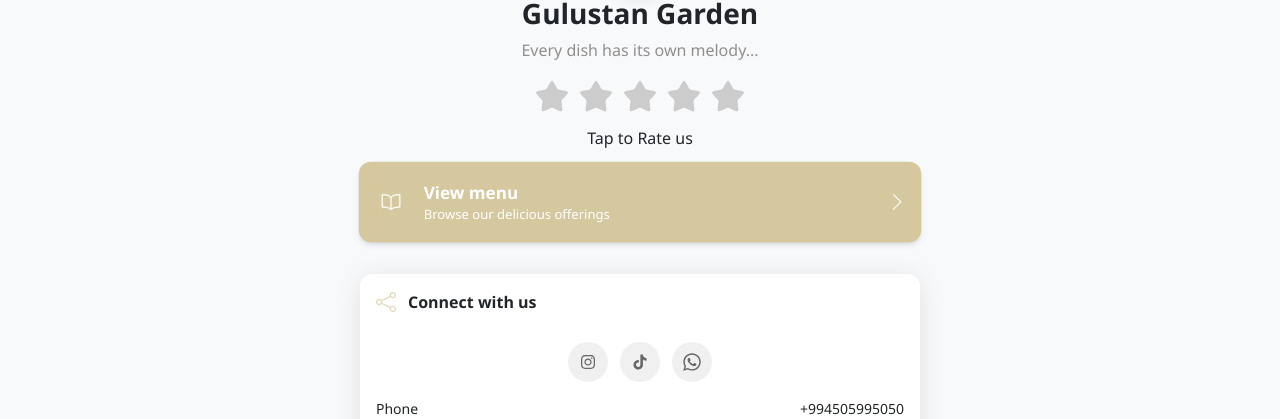
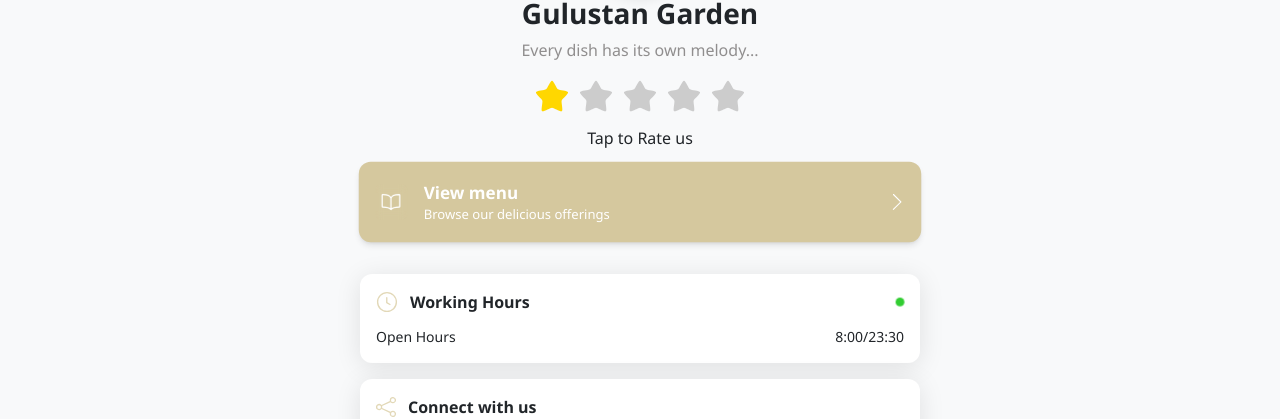
Before and after one commit to alijalilzadeh/RestaurantReact, a React (Vite) app: page / in a window 1280 px wide. Shown: the part 240-659 px from the top of the page. Built offline with nearby package versions, Linux system fonts and the light colour scheme.

Commit message:
Stars function and Working hours added to project

```diff
--- a/public/locales/az/common.json
+++ b/public/locales/az/common.json
@@ -8,5 +8,7 @@
   "contactUs" : "Bizimlə əlaqə saxlayın",
   "phone" : "Telefon",
   "address" : "Ünvan",
-  "gulustanGarden" : "Gülüstan Garden"
+  "gulustanGarden" : "Gülüstan Garden",
+  "workingHours" : "İş saatları",
+  "openHours" : "Açıq saatlar"
 }
--- a/public/locales/en/common.json
+++ b/public/locales/en/common.json
@@ -8,5 +8,7 @@
   "contactUs" : "Connect with us",
   "phone" : "Phone",
   "address" : "Address",
-  "gulustanGarden" : "Gülüstan Garden"
+  "gulustanGarden" : "Gülüstan Garden",
+  "workingHours" : "Working Hours",
+  "openHours" : "Open Hours"
 }
--- a/public/locales/ru/common.json
+++ b/public/locales/ru/common.json
@@ -8,5 +8,7 @@
   "contactUs" : "Связаться с нами",
   "phone" : "Телефон:",
   "address" : "Адрес:",
-  "gulustanGarden" : "Gülüstan Garden"
+  "gulustanGarden" : "Gülüstan Garden",
+  "workingHours" : "Рабочие Часы",
+  "openHours" : "Часы Работы"
 }
--- a/src/App.css
+++ b/src/App.css
@@ -54,6 +54,22 @@ body {
   animation: fadeIn 0.6s ease-in-out;
 }
 
+.statusBar {
+  animation: scaleing 1s infinite ease-in-out;
+}
+
+@keyframes scaleing {
+  0% {
+    transform: scale(1);
+  }
+  50% {
+    transform: scale(1.1);
+  }
+  100% {
+    transform: scale(1);
+  }
+}
+
 @keyframes fadeIn {
   from {
     opacity: 0;
--- /dev/null
+++ b/src/components/WorkingHours.jsx
@@ -0,0 +1,57 @@
+import React, { useEffect, useState } from "react";
+import { useTranslation } from "react-i18next";
+import { BsShare } from "react-icons/bs";
+import { FaInstagram } from "react-icons/fa";
+import { IoLogoTiktok } from "react-icons/io5";
+import { FaWhatsapp } from "react-icons/fa";
+import { GoClock } from "react-icons/go";
+import { Link } from "react-router-dom";
+const WorkingHours = () => {
+  const { t } = useTranslation();
+  const [time, setTime] = useState(new Date());
+  const [openOrCLose, setOpenOrClose] = useState(false);
+  const [workingPeriod,setWorkingPeriod] = useState("8:00/23:30")
+  useEffect(() => {
+    const timer = setInterval(() => {
+      const hour = time.getHours();
+
+      if (hour >= 8 && hour < 23) {
+        setOpenOrClose(true);
+      } else {
+        setOpenOrClose(false);
+      }
+
+      setTime(new Date());
+      // console.log(time)
+    }, 1000);
+    return () => clearInterval(timer);
+  }, []);
+  return (
+    <div className="flex flex-col items-center justify-center w-[90%] h-auto rounded-xl bg-white p-4 shadow-[0px_4px_26px_0px_rgba(0,0,0,0.1)]  mb-4 sm:w-140">
+      <div className="flex items-center justify-between w-full mb-3">
+        <div className="flex items-center justify-start w-full gap-3 ">
+          <GoClock size={22} className="text-[#e2d8b7] " />
+          <h2 className="text-[#212529] text-[16px] font-semibold">
+            {t("common:workingHours")}
+          </h2>
+        </div>
+        <div
+          className={`w-2 h-2 ${openOrCLose ? "bg-[#32CD32]" : "bg-[#ff0000]"}  rounded-full flex items-center justify-center statusBar`}
+        ></div>
+      </div>
+
+      <div className="flex items-center justify-center flex-col w-full gap-2">
+        <div className="flex items-center justify-between w-full">
+          <span className="text-[14px] font-normal text-[#212529]">
+            {t("common:openHours")}
+          </span>
+          <span className="text-[14px] font-medium text-[#212529]">
+            {workingPeriod}
+          </span>
+        </div>
+      </div>
+    </div>
+  );
+};
+
+export default WorkingHours;
--- a/src/pages/HomeInterier.jsx
+++ b/src/pages/HomeInterier.jsx
@@ -8,9 +8,20 @@ import LinkToMenu from "../components/LinkToMenu";
 import { GiRoundStar } from "react-icons/gi";
 import ContactUs from "../components/ContactUs";
 import LanguageChanger from "../components/LanguageChanger";
-const HomeInterier = ({filteredSelectedLang, langSelData,langSwitcher,setLangSwitcher,selectedLang,setSelectedLang}) => {
+import WorkingHours from "../components/WorkingHours";
+const HomeInterier = ({
+  filteredSelectedLang,
+  langSelData,
+  langSwitcher,
+  setLangSwitcher,
+  selectedLang,
+  setSelectedLang,
+}) => {
+  const { t, i18n } = useTranslation();
+ const [stars, setStars] = useState(
+  Number(localStorage.getItem("stars"))
+)
 
-  const { t, i18n } = useTranslation();
   return (
     <>
       <Helmet>
@@ -56,40 +67,22 @@ const HomeInterier = ({filteredSelectedLang, langSelData,langSwitcher,setLangSwi
             </p>
             <div className="flex flex-col items-center justify-center w-full gap-3 my-3">
               <div className="flex items-center justify-center gap-2">
-                <div className="flex items-center justify-center relative group">
-                  <GiRoundStar
-                    className={` text-[#cccccc] w-9 h-9 cursor-pointer transition duration-200 hover:text-[#FFD700]`}
-                  />
-                  <span className={`transition duration-200 w-11 h-11 rounded-full absolute -z-1 bg-[#FBEC9F] transform scale-0 group-hover:scale-100 `}></span>
-                </div>
+                {[1, 2, 3, 4, 5].map((star, id) => (
+                  <div
+                    onClick={() => {
+                      setStars(id);
+                      localStorage.setItem("stars", id);
+                    }}
+                    key={id}
+                    className="flex items-center justify-center relative group"
+                  >
+                    <GiRoundStar
+                      className={` ${id <= stars ? "text-[#FFD700]" : "text-[#cccccc]"} w-9 h-9 cursor-pointer transition duration-200 hover:text-[#FFD700]`}
+                    />
 
-                <div className="flex items-center justify-center relative group">
-                  <GiRoundStar
-                    className={` text-[#cccccc] w-9 h-9 cursor-pointer transition duration-200 hover:text-[#FFD700]`}
-                  />
-                  <span className={`transition duration-200 w-11 h-11 rounded-full absolute -z-1 bg-[#FBEC9F] transform scale-0 group-hover:scale-100 `}></span>
-                </div>
-
-                <div className="flex items-center justify-center relative group">
-                  <GiRoundStar
-                    className={` text-[#cccccc] w-9 h-9 cursor-pointer transition duration-200 hover:text-[#FFD700]`}
-                  />
-                  <span className={`transition duration-200 w-11 h-11 rounded-full absolute -z-1 bg-[#FBEC9F] transform scale-0 group-hover:scale-100 `}></span>
-                </div>
-
-                <div className="flex items-center justify-center relative group">
-                  <GiRoundStar
-                    className={` text-[#cccccc] w-9 h-9 cursor-pointer transition duration-200 hover:text-[#FFD700]`}
-                  />
-                  <span className={`transition duration-200 w-11 h-11 rounded-full absolute -z-1 bg-[#FBEC9F] transform scale-0 group-hover:scale-100 `}></span>
-                </div>
-
-                <div className="flex items-center justify-center relative group">
-                  <GiRoundStar
-                    className={` text-[#cccccc] w-9 h-9 cursor-pointer transition duration-200 hover:text-[#FFD700]`}
-                  />
-                  <span className={`transition duration-200 w-11 h-11 rounded-full absolute -z-1 bg-[#FBEC9F] transform scale-0 group-hover:scale-100 `}></span>
-                </div>
+                    <span className="transition duration-200 w-11 h-11 rounded-full absolute -z-1 bg-[#FBEC9F] transform scale-0 group-hover:scale-100"></span>
+                  </div>
+                ))}
               </div>
               <p className="font-medium text-[16px] text-center text-[#212529]">
                 {t(`rateUs`)}
@@ -97,6 +90,7 @@ const HomeInterier = ({filteredSelectedLang, langSelData,langSwitcher,setLangSwi
             </div>
           </div>
           <LinkToMenu />
+          <WorkingHours />
           <ContactUs />
         </div>
       </div>
```
